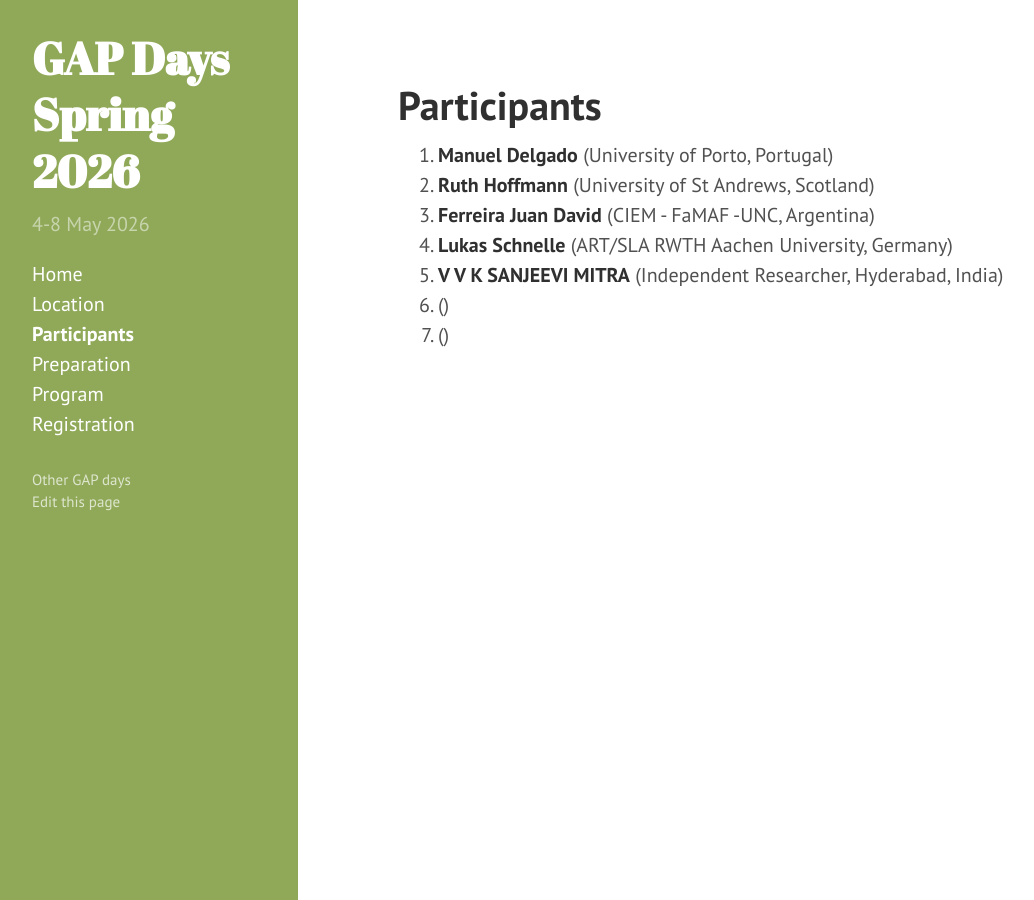
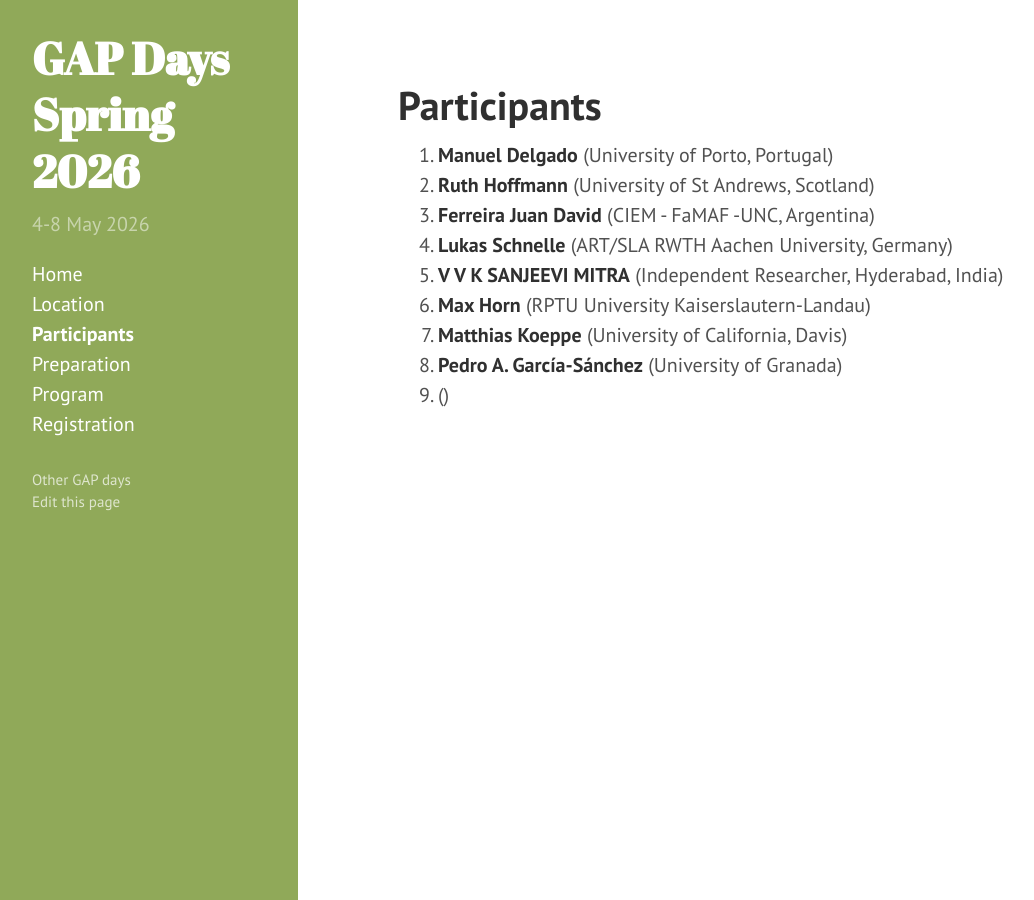
Before and after one commit to gapdays/gapdays2026-spring, a Jekyll site: the page built from participants.md, in a window 1280 px wide. Shown: the whole page, without its empty margins (2-1036 px from the left). Built offline with Jekyll 4.4.1, drawn with Linux system fonts in a browser that asks for light colours.

Commit message:
participants list updated

```diff
--- a/participants.md
+++ b/participants.md
@@ -7,7 +7,9 @@
   - {name: Ferreira Juan David, affiliation: "CIEM - FaMAF -UNC, Argentina"}
   - {name: Lukas Schnelle, affiliation: "ART/SLA RWTH Aachen University, Germany"}
   - {name: V V K SANJEEVI MITRA, affiliation: "Independent Researcher, Hyderabad, India"}
-  - {name: , affiliation: ""}
+  - {name: Max Horn, affiliation: "RPTU University Kaiserslautern-Landau"}
+  - {name: Matthias Koeppe, affiliation: "University of California, Davis"}
+  - {name: Pedro A. García-Sánchez, affiliation: "University of Granada"}
   - {name: , affiliation: ""}
 ---
 
```
